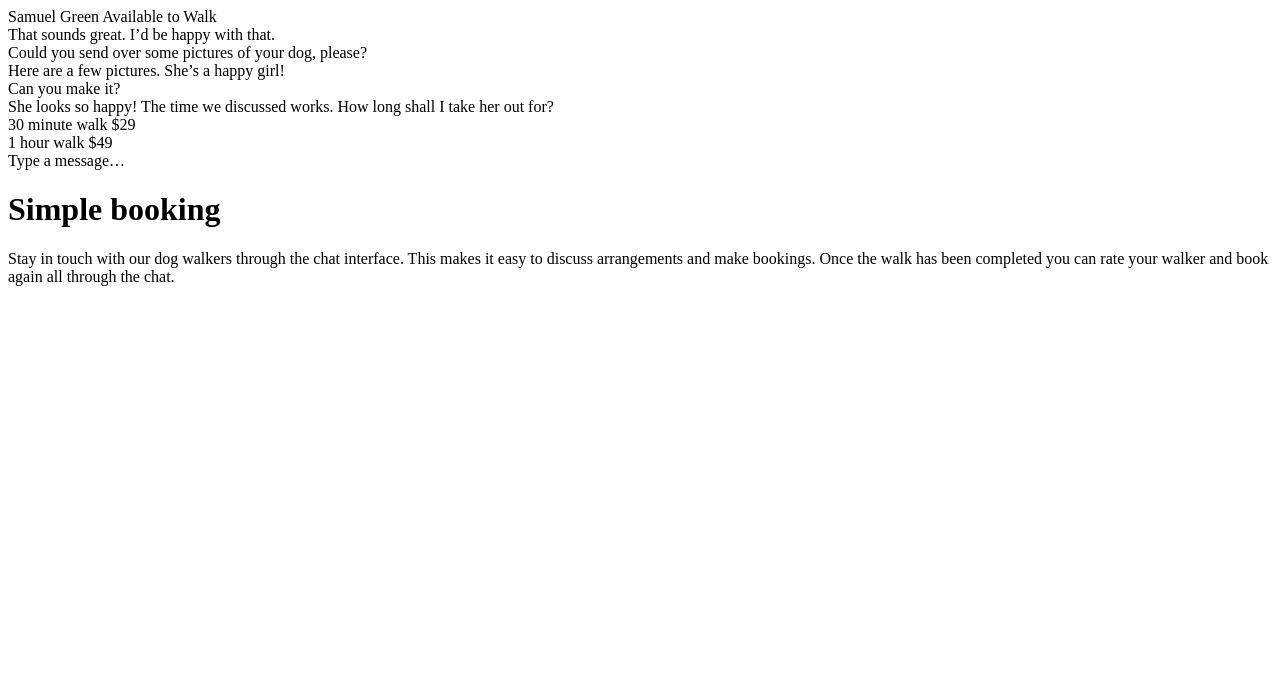
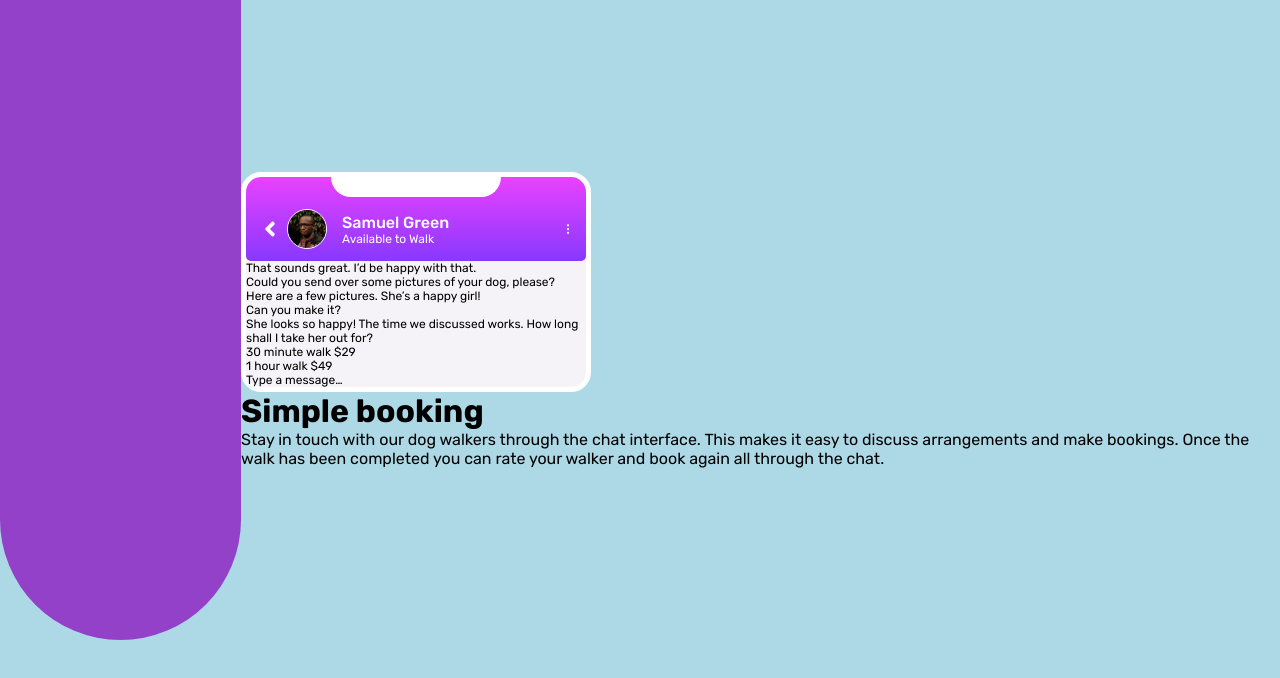
Before and after one commit to MichaelSchaaf84/chat-app-css-illustration-master, a plain HTML site: page index.html in a window 1280 px wide. Drawn offline with Linux system fonts and the light colour scheme.

Commit message:
finished profile section

```diff
--- a/index.html
+++ b/index.html
@@ -15,18 +15,60 @@
     <title>Frontend Mentor | [Challenge Name Here]</title>
   </head>
   <body>
-    <div class="profile">Samuel Green Available to Walk</div>
+    <div class="bg"></div>
+    <div class="wrapper">
+      <div class="card">
+        <div class="cut"></div>
+        <div class="profile">
+          <div class="profile-left">
+            <svg
+              stroke="currentColor"
+              fill="currentColor"
+              stroke-width="0"
+              viewBox="0 0 256 512"
+              height="2em"
+              width="2em"
+              xmlns="http://www.w3.org/2000/svg"
+            >
+              <path
+                d="M31.7 239l136-136c9.4-9.4 24.6-9.4 33.9 0l22.6 22.6c9.4 9.4 9.4 24.6 0 33.9L127.9 256l96.4 96.4c9.4 9.4 9.4 24.6 0 33.9L201.7 409c-9.4 9.4-24.6 9.4-33.9 0l-136-136c-9.5-9.4-9.5-24.6-.1-34z"
+              ></path>
+            </svg>
+            <img class="avatar" src="./images/avatar.jpg" alt="" srcset="" />
+            <div class="name">
+              <h2>Samuel Green</h2>
+              <p class="status">Available to Walk</p>
+            </div>
+          </div>
+          <svg
+            stroke="currentColor"
+            fill="currentColor"
+            stroke-width="0"
+            viewBox="0 0 16 16"
+            height="1em"
+            width="1em"
+            xmlns="http://www.w3.org/2000/svg"
+          >
+            <path
+              fill-rule="evenodd"
+              d="M9.5 13a1.5 1.5 0 11-3 0 1.5 1.5 0 013 0zm0-5a1.5 1.5 0 11-3 0 1.5 1.5 0 013 0zm0-5a1.5 1.5 0 11-3 0 1.5 1.5 0 013 0z"
+              clip-rule="evenodd"
+            ></path>
+          </svg>
+        </div>
 
         <div class="walker-msg">That sounds great. I’d be happy with that.</div>
         <div class="walker-msg">
           Could you send over some pictures of your dog, please?
         </div>
-    <div class="customer-msg">Here are a few pictures. She’s a happy girl!</div>
+        <div class="customer-msg">
+          Here are a few pictures. She’s a happy girl!
+        </div>
         <div class="customer-msg">Can you make it?</div>
 
         <div class="walker-msg">
-      She looks so happy! The time we discussed works. How long shall I take her
-      out for?
+          She looks so happy! The time we discussed works. How long shall I take
+          her out for?
         </div>
 
         <div class="walker-msg offer-small">30 minute walk $29</div>
@@ -34,11 +76,14 @@
         <div class="walker-msg offer-big">1 hour walk $49</div>
 
         <div class="text-field">Type a message…</div>
+      </div>
       <h1>Simple booking</h1>
       <p class="text">
-      Stay in touch with our dog walkers through the chat interface. This makes
-      it easy to discuss arrangements and make bookings. Once the walk has been
-      completed you can rate your walker and book again all through the chat.
+        Stay in touch with our dog walkers through the chat interface. This
+        makes it easy to discuss arrangements and make bookings. Once the walk
+        has been completed you can rate your walker and book again all through
+        the chat.
       </p>
+    </div>
   </body>
 </html>
--- a/styles.scss
+++ b/styles.scss
@@ -16,13 +16,91 @@ $very_dark_desaturated_violet: hsl(271, 36%, 24%);
 /*paragraph*/
 $dark_grayish_violet: hsl(270, 7%, 64%);
 
-. {
+/*bg app*/
+$light_grayish_violet: hsl(270, 20%, 96%);
+
+/*bg-gradient*/
+$light_magenta: hsl(293, 100%, 63%);
+$light_violet: hsl(264, 100%, 61%);
+
+* {
   margin: 0;
   padding: 0;
   box-sizing: border-box;
 }
 
 body {
+  //position: absolute;
+  min-height: 100%;
+  display: flex;
   font-family: "Rubik", sans-serif;
   font-size: 16px;
+  align-items: center;
+  background: lightblue;
 }
+.wrapper {
+  //  max-width: 100%;
+}
+.bg {
+  //position: relative;
+  background: $moderate_violet;
+  height: 80vh;
+  width: 30vw;
+  border-bottom-left-radius: 240px;
+  border-bottom-right-radius: 240px;
+}
+.card {
+  font-size: 12px;
+  max-width: 350px;
+  border: 5px solid white;
+  border-radius: 20px;
+  background-color: $light_grayish_violet;
+  .profile {
+    margin-top: -20px;
+    display: flex;
+    justify-content: space-between;
+    align-items: center;
+    background: linear-gradient($light_magenta, $light_violet);
+    padding: 0.75rem;
+    padding-top: 2rem;
+    border-top-right-radius: 15px;
+    border-top-left-radius: 15px;
+    border-bottom-right-radius: 5px;
+    border-bottom-left-radius: 5px;
+    color: white;
+
+    h2 {
+      font-size: 16px;
+      font-weight: 500;
+    }
+    .avatar {
+      margin-left: 5px;
+      width: 40px;
+      height: auto;
+      border-radius: 50%;
+      border: 1px solid white;
+    }
+  }
+}
+.name {
+  margin-left: 15px;
+  display: flex;
+  flex-direction: column;
+}
+.profile-left {
+  display: flex;
+  align-items: center;
+  flex-direction: row;
+}
+
+.cut {
+  position: relative;
+  background-color: white;
+  width: 50%;
+  height: 20px;
+  margin: 0 auto;
+  z-index: 10;
+  margin-bottom: -10px;
+  border-bottom-right-radius: 20px;
+  border-bottom-left-radius: 20px;
+}
```
Also changed, not shown: css/styles.min.css, 1 other file. Lines whose indentation alone changed are shown as unchanged.
